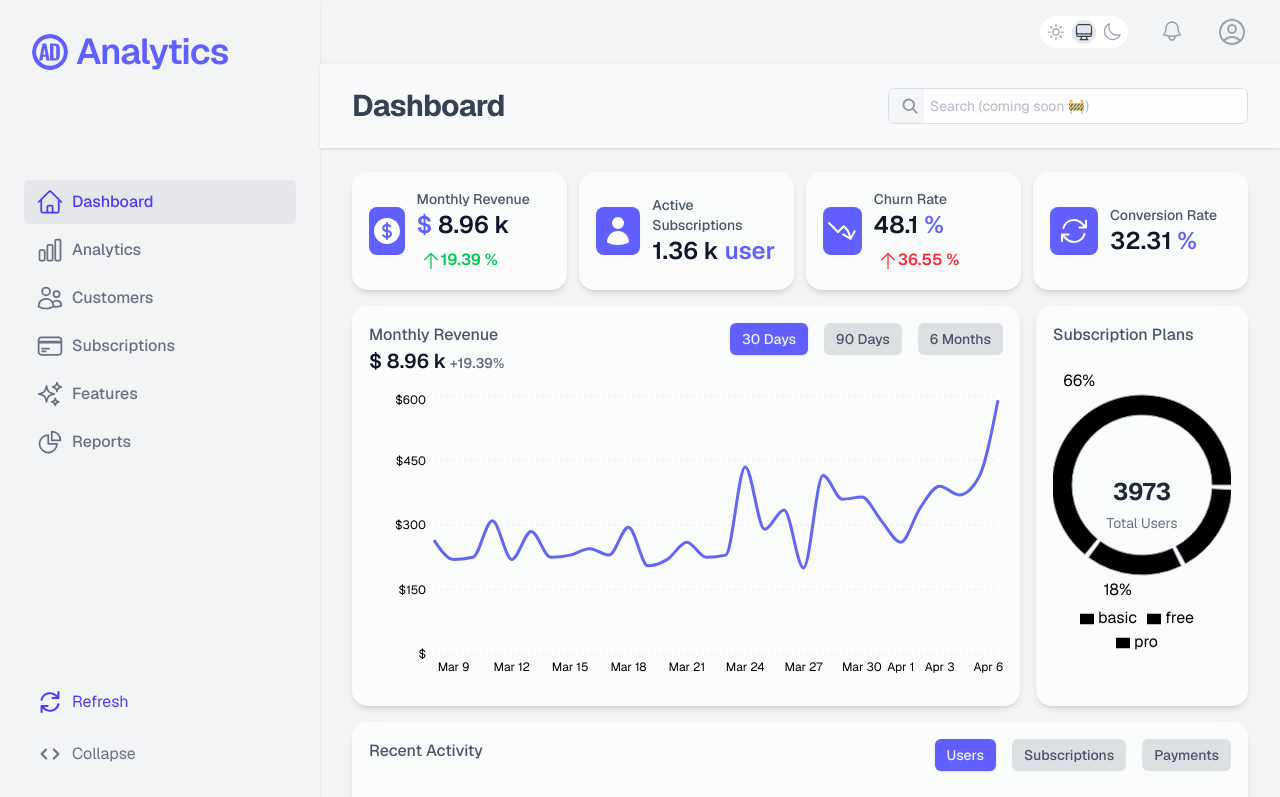
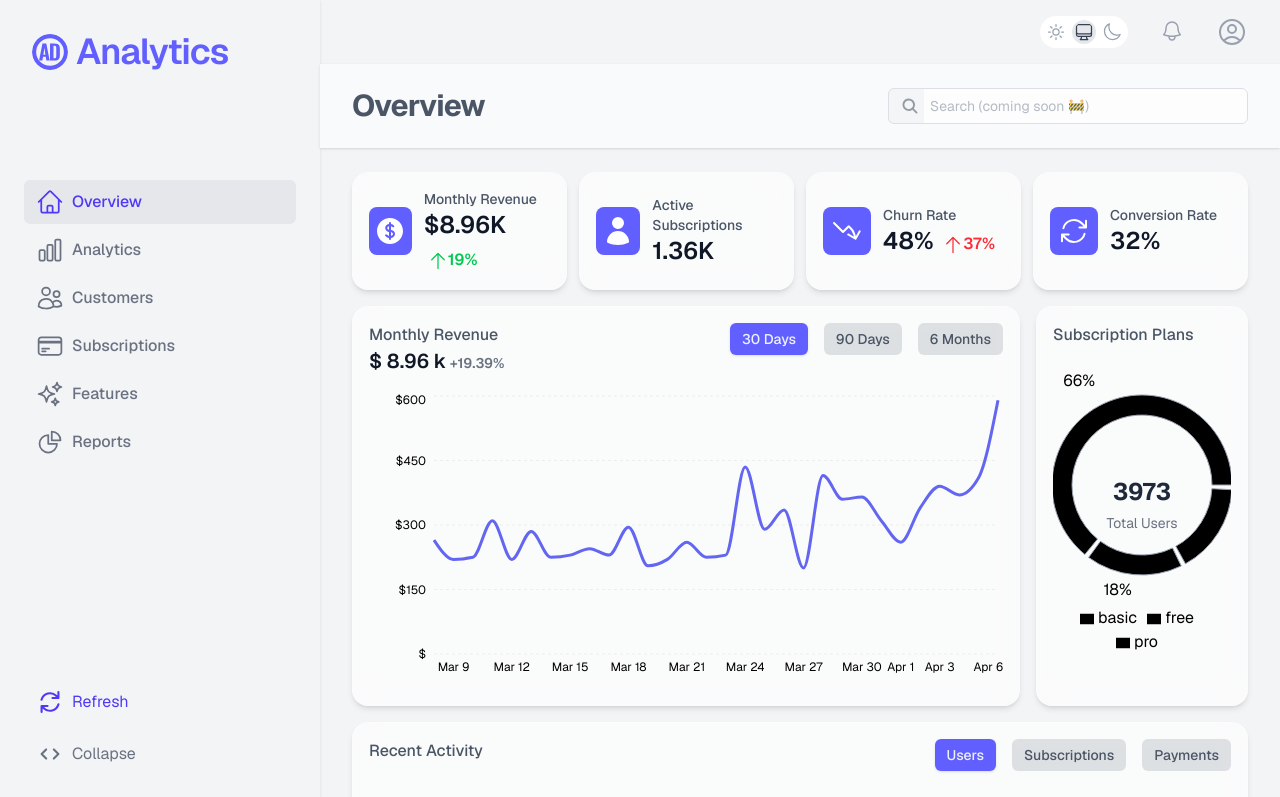
Before and after one commit to AbdallahBenj/analytics-dashboard, a React (Vite) app: page / in a window 1280 px wide. Shown: the top 797 px of the page. Built offline with nearby package versions, Linux system fonts and the light colour scheme.

Commit message:
refactor: replace manual number formatting with Intl.NumberFormat in miniCards

```diff
--- a/src/data/navContent.ts
+++ b/src/data/navContent.ts
@@ -31,7 +31,7 @@ const navContent: NavContent = {
   },
   navigation: [
     {
-      name: "Dashboard",
+      name: "Overview",
       href: "/",
       Icon: HomeIcon,
       current: true,
--- a/src/features/dashboard/components/DashboardMiniCards.jsx
+++ b/src/features/dashboard/components/DashboardMiniCards.jsx
@@ -4,7 +4,9 @@ import { ArrowUpIcon, ArrowDownIcon } from "@heroicons/react/24/solid";
 import { DotPulse } from "ldrs/react";
 import "ldrs/react/DotPulse.css";
 
-import convertToKilo from "../../../utils/convertToKilo.ts";
+import formatCurrencyCompact from "../../../utils/formatCurrencyCompact.ts";
+import formatCompact from "../../../utils/formatCompact.ts";
+import formatPercent from "../../../utils/formatPercent.ts";
 
 import useDashboardMiniCardsStats from "../hooks/useDashboardMiniCardsStats.js";
 
@@ -22,16 +24,15 @@ const MiniCards = () => {
             isDataAndEventsLoading,
             isDataAndEventsErrors,
             value,
-            percentageValue,
+            growthRateValue,
             unit,
             Icon,
           } = card;
 
-          const isUp = percentageValue !== null && percentageValue > 0;
+          const isUp = growthRateValue !== null && growthRateValue > 0;
           const isGoodChange = type === "churn" ? !isUp : isUp;
-          const hasChange = percentageValue !== null && percentageValue !== 0;
+          const hasChange = growthRateValue !== null && growthRateValue !== 0;
 
-          const unitClass = "text-md text-indigo-500";
           const isGoodChangeClass = `text-[1rem] ml-1 inline-block
                   ${isGoodChange ? "text-green-500" : "text-red-500"}`;
 
@@ -45,9 +46,11 @@ const MiniCards = () => {
             "-"
           ) : (
             <p className="text-gray-900 dark:text-white">
-              {unit === "$" && <span className={unitClass}>{unit}</span>}{" "}
-              {convertToKilo(Number(value.toFixed(2)))}
-              {unit !== "$" && <span className={unitClass}> {unit}</span>}{" "}
+              {/* // test start */}
+              {unit === "$" && formatCurrencyCompact(value)} {/*test*/}
+              {unit === "user" && formatCompact(value)} {/*test*/}
+              {unit === "%" && formatPercent(value)} {/*test*/}
+              {/* // test end */}
               {hasChange && (
                 <span className={isGoodChangeClass}>
                   {" "}
@@ -56,7 +59,7 @@ const MiniCards = () => {
                   ) : (
                     <ArrowDownIcon className="inline size-5" />
                   )}
-                  {`${Math.abs(percentageValue).toFixed(2)} %`}
+                  {formatPercent(growthRateValue)}
                 </span>
               )}
             </p>
--- a/src/features/dashboard/hooks/useDashboardMiniCardsStats.js
+++ b/src/features/dashboard/hooks/useDashboardMiniCardsStats.js
@@ -13,16 +13,13 @@ import getActiveSubscriptions from "../../utils/getActiveSubscriptions.js";
 
 import getChurnRate from "../../utils/getChurnRate.js";
 import getConversionRate from "../../utils/getConversionRate.js";
-
-import getPerCentValue from "../../../utils/getPerCentValue.ts";
+import getGrowthRate from "../../utils/getGrowthRate.js";
 
 import useGlobalFetchedData from "../../../hooks/useGlobalFetchedData.ts";
 
 const useDashboardMiniCardsStats = () => {
   const { globalStatus, data } = useGlobalFetchedData();
-
   const { isDataAndEventsLoading, isDataAndEventsErrors } = globalStatus;
-
   const { timeData, usersData, subsData, paymentsData } = data;
 
   const dailyRevenue = useMemo(() => {
@@ -34,7 +31,8 @@ const useDashboardMiniCardsStats = () => {
 
   const LastMonthRevenue = getMonthlyRevenue(dailyRevenueLast30days);
   const previousMonthRevenue = getMonthlyRevenue(dailyRevenuePrev30days);
-  const monthlyRevenuePerCent = getPerCentValue(
+
+  const monthlyRevenueGrowthRate = getGrowthRate(
     LastMonthRevenue,
     previousMonthRevenue,
   );
@@ -43,19 +41,16 @@ const useDashboardMiniCardsStats = () => {
   const totalActiveSubscriptions = activeSubscriptions.length;
 
   const lastMonthChurnRate = getChurnRate(subsData);
+  const prevMonthChurnRate = getChurnRate(subsData, 30);
 
-  const prevMonthChurnRate = getChurnRate(subsData, 30);
-  const churnRate = lastMonthChurnRate * 100;
-  const prevChurnRate = prevMonthChurnRate * 100;
-
-  const monthlyChurnRatePerCent = getPerCentValue(
+  const churnRate = lastMonthChurnRate;
+  const prevChurnRate = prevMonthChurnRate;
+  const monthlyChurnRateGrowthRate = getGrowthRate(
     lastMonthChurnRate,
     prevMonthChurnRate,
   );
 
-  const currentConversionRate = getConversionRate(usersData, subsData);
-
-  const conversionRate = currentConversionRate * 100;
+  const conversionRate = getConversionRate(usersData, subsData);
 
   return {
     miniCardsData: [
@@ -67,7 +62,7 @@ const useDashboardMiniCardsStats = () => {
         isDataAndEventsErrors,
         value: LastMonthRevenue,
         prevValue: previousMonthRevenue || 0.0,
-        percentageValue: monthlyRevenuePerCent,
+        growthRateValue: monthlyRevenueGrowthRate,
         unit: "$",
         Icon: CurrencyDollarIcon,
       },
@@ -78,7 +73,7 @@ const useDashboardMiniCardsStats = () => {
         isDataAndEventsLoading,
         isDataAndEventsErrors,
         value: totalActiveSubscriptions,
-        percentageValue: null,
+        growthRateValue: null,
         unit: "user",
         Icon: UserIcon,
       },
@@ -89,9 +84,9 @@ const useDashboardMiniCardsStats = () => {
         type: "churn",
         isDataAndEventsLoading,
         isDataAndEventsErrors,
-        value: churnRate,
+        value: churnRate, // churnRate,
         prevValue: prevChurnRate || 0.0,
-        percentageValue: monthlyChurnRatePerCent,
+        growthRateValue: monthlyChurnRateGrowthRate,
         unit: "%",
         Icon: ArrowTrendingDownIcon,
       },
@@ -102,7 +97,7 @@ const useDashboardMiniCardsStats = () => {
         isDataAndEventsLoading,
         isDataAndEventsErrors,
         value: conversionRate,
-        percentageValue: null,
+        growthRateValue: null,
         unit: "%",
         Icon: ArrowPathIcon,
       },
--- /dev/null
+++ b/src/features/utils/getGrowthRate.ts
@@ -0,0 +1,4 @@
+const getGrowthRate = (value: number, prevValue: number): number | null =>
+  prevValue && prevValue !== 0 ? (value - prevValue) / prevValue : null;
+
+export default getGrowthRate;
--- a/src/service/events/generatePaymentsEvents.ts
+++ b/src/service/events/generatePaymentsEvents.ts
@@ -1,5 +1,5 @@
 import getTimeAgo from "../../utils/getTimeAgo.js";
-import toNumberCurrency from "../../utils/toNumberCurrency.js";
+import formatCurrency from "../../utils/formatCurrency.js";
 
 import type { Payment } from "../../types/dataTypes.js";
 import type { EventsTitle, PaymentsEvents } from "../../types/eventsTypes.js";
@@ -59,7 +59,7 @@ const generatePaymentsEvents = (
                 day: "numeric",
               })
             : "N/A",
-          invoicePrice: toNumberCurrency(invoicePrice), //`${invoicePrice}$`
+          invoicePrice: formatCurrency(invoicePrice), //`${invoicePrice}$`
           paymentTimeAgo: date ? getTimeAgo(date) : "N/A",
         }),
       );
--- /dev/null
+++ b/src/utils/formatCompact.ts
@@ -0,0 +1,12 @@
+// NOT USED YET
+
+const formatCompact = (number: number): string => {
+  return new Intl.NumberFormat("en-US", {
+    notation: "compact",
+    compactDisplay: "short",
+    minimumFractionDigits: 2,
+    maximumFractionDigits: 2,
+  }).format(number);
+};
+
+export default formatCompact;
--- a/src/utils/toNumberCurrency.ts
+++ b/src/utils/formatCurrency.ts
@@ -1,6 +1,6 @@
 // NOT USED YET
 
-const toNumberCurrency = (number: number): string => {
+const formatCurrency = (number: number): string => {
   return new Intl.NumberFormat("en-US", {
     style: "currency",
     currency: "USD",
@@ -9,4 +9,4 @@ const toNumberCurrency = (number: number): string => {
   }).format(number);
 };
 
-export default toNumberCurrency;
+export default formatCurrency;
--- /dev/null
+++ b/src/utils/formatCurrencyCompact.ts
@@ -0,0 +1,10 @@
+const formatCurrencyCompact = (number: number): string =>
+  new Intl.NumberFormat("en-US", {
+    style: "currency",
+    notation: "compact",
+    currency: "USD",
+    minimumFractionDigits: 2,
+    maximumFractionDigits: 2,
+  }).format(number);
+
+export default formatCurrencyCompact;
--- /dev/null
+++ b/src/utils/formatPercent.ts
@@ -0,0 +1,5 @@
+const formatPercent = (number: number): string => {
+  return new Intl.NumberFormat("en-US", { style: "percent" }).format(number);
+};
+
+export default formatPercent;
--- a/src/utils/toNumberCompact.ts
+++ /dev/null
@@ -1,10 +0,0 @@
-// NOT USED YET
-
-const toNumberCompact = (number: number): string => {
-  return new Intl.NumberFormat("en-US", {
-    notation: "compact",
-    compactDisplay: "short",
-  }).format(number);
-};
-
-export default toNumberCompact;
--- a/src/utils/toNumberPercent.ts
+++ /dev/null
@@ -1,7 +0,0 @@
-// NOT USED YET
-
-const toNumberPercent = (number: number): string => {
-  return new Intl.NumberFormat("en-US", { style: "percent" }).format(number);
-};
-
-export default toNumberPercent;
```
Also changed, not shown: public/Dashboard-example.jpg (added), 1 other file (tests, documents, lock files or other folders).
